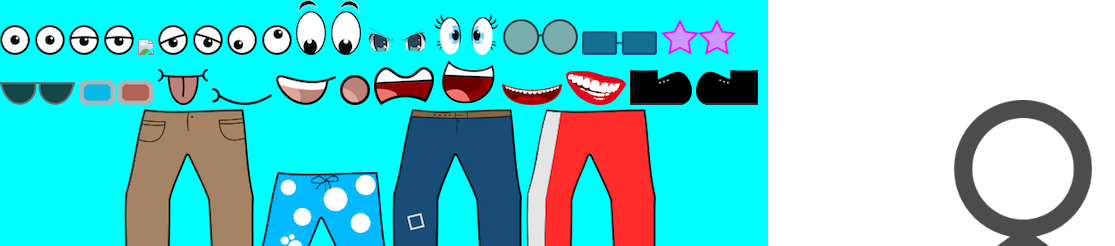
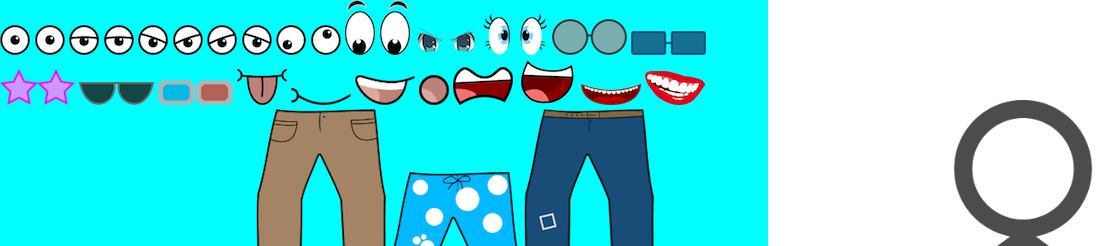
Before and after one commit to abongilegingqi-ITvarsity/Module-8-Assessment-1, a plain HTML site: page index.html in a window 1280 px wide. Shown: the top 246 px of the page, 0-1115 px from the left. Drawn offline with Linux system fonts and the light colour scheme.

Commit message:
Update index.html

```diff
--- a/index.html
+++ b/index.html
@@ -7,9 +7,9 @@
 
       <body>
           <div id="left-column">
-			<img src="images/eyes_01.png" class="draggable"/>
+			     <img src="images/eyes_01.png" class="draggable"/>
                  <img src="images/eyes_02.png" class="draggable"/>
-                 <img src="images/eyes_3.png" class="draggable"/>
+                 <img src="images/eyes_03.png" class="draggable"/>
                  <img src="images/eyes_04.png" class="draggable"/>
                  <img src="images/eyes_05.png" class="draggable"/>
                  <img src="images/eyes_06.png" class="draggable"/>
@@ -23,7 +23,7 @@
                  <img src="images/glasses_04.png" class="draggable"/>
                  <img src="images/glasses_05.png" class="draggable"/>
 
-                  <img src="images/mouth_01.png" class="draggable"/>
+                 <img src="images/mouth_01.png" class="draggable"/>
                  <img src="images/mouth_02.png" class="draggable"/>
                  <img src="images/mouth_03.png" class="draggable"/>
                  <img src="images/mouth_04.png" class="draggable"/>
@@ -66,7 +66,7 @@
 				 <img src="images/hair_06.png" class="draggable"/>
 				 <img src="images/hair_07.png" class="draggable"/>
 
-				  <img src="images/hat_01.png" class="draggable"/>
+				 <img src="images/hat_01.png" class="draggable"/>
                  <img src="images/hat_02.png" class="draggable"/>
                  <img src="images/hat_03.png" class="draggable"/>
                  <img src="images/hat_04.png" class="draggable"/>
```
